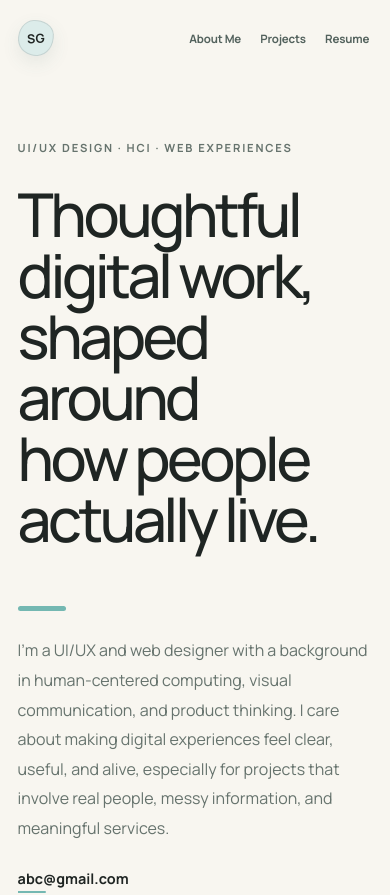
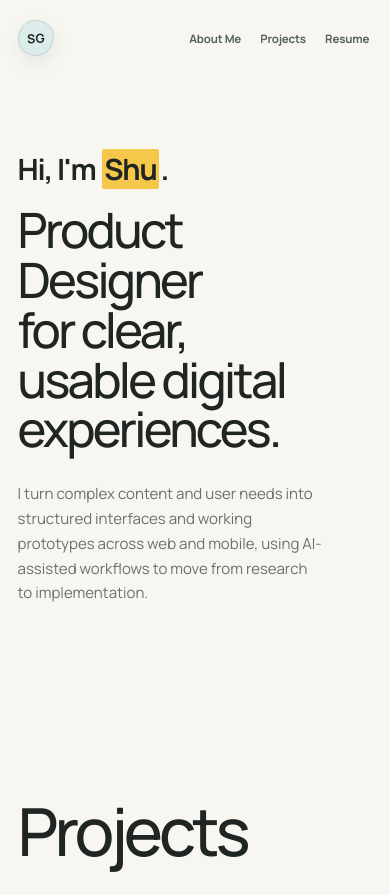
Before and after one commit to ShuyueGe/shuyuege.github.io, a React (Vite) app: page /#/ in a window 390 px wide. Shown: the top 895 px of the page. Built offline with nearby package versions, Linux system fonts and the light colour scheme.

Commit message:
Redesign homepage typography hero

```diff
--- a/src/components/AboutSection.tsx
+++ b/src/components/AboutSection.tsx
@@ -1,22 +1,18 @@
 export function AboutSection() {
   return (
-    <section className="about-section page-shell" id="about">
-      <div className="about-section__heading">
-        <p className="section-label">UI/UX Design · HCI · Web Experiences</p>
-        <h1>Thoughtful digital work, shaped around how people actually live.</h1>
-      </div>
-
-      <div className="about-section__copy">
-        <p>
-          I'm a UI/UX and web designer with a background in human-centered
-          computing, visual communication, and product thinking. I care about
-          making digital experiences feel clear, useful, and alive, especially
-          for projects that involve real people, messy information, and
-          meaningful services.
+    <section className="about-section about-hero page-shell" id="about">
+      <div className="about-hero__content">
+        <p className="about-hero__intro">
+          Hi, I&apos;m <mark className="about-hero__name">Shu</mark>.
         </p>
-        <a className="text-link" href="mailto:abc@gmail.com">
-          abc@gmail.com
-        </a>
+        <h1 className="about-hero__title">
+          Product Designer for clear, usable digital experiences.
+        </h1>
+        <p className="about-hero__description">
+          I turn complex content and user needs into structured interfaces and
+          working prototypes across web and mobile, using AI-assisted workflows
+          to move from research to implementation.
+        </p>
       </div>
     </section>
   );
--- a/src/styles.css
+++ b/src/styles.css
@@ -2649,3 +2649,94 @@ p {
     gap: 1rem;
   }
 }
+
+/* Typography-led homepage hero */
+
+.home-page .about-hero {
+  display: flex;
+  min-height: calc(76dvh - 88px);
+  align-items: center;
+  padding-top: clamp(5rem, 9vw, 8rem);
+  padding-bottom: clamp(6rem, 10vw, 9rem);
+}
+
+.home-page .about-hero__content {
+  width: min(100%, 70rem);
+  margin-inline: auto;
+}
+
+.home-page .about-hero__intro {
+  margin: 0 0 clamp(1.1rem, 2.2vw, 1.75rem);
+  color: var(--color-text);
+  font-size: clamp(1.75rem, 3vw, 2.65rem);
+  font-weight: 650;
+  letter-spacing: -0.04em;
+  line-height: 1.2;
+}
+
+.home-page .about-hero__name {
+  margin-inline: 2px;
+  padding-inline: 2px;
+  border-radius: 2px;
+  background: var(--color-accent);
+  color: inherit;
+  box-decoration-break: clone;
+  -webkit-box-decoration-break: clone;
+}
+
+.home-page .about-hero__title {
+  max-width: 25ch;
+  margin: 0;
+  font-family: inherit;
+  font-size: clamp(2.75rem, 4.9vw, 5rem);
+  font-weight: 500;
+  letter-spacing: -0.055em;
+  line-height: 1.04;
+}
+
+.home-page .about-hero__description {
+  max-width: 70rem;
+  margin: clamp(1.5rem, 3vw, 2.25rem) 0 0;
+  color: var(--color-muted);
+  font-size: clamp(0.92rem, 1.1vw, 1.05rem);
+  line-height: 1.7;
+}
+
+@media (max-width: 900px) {
+  .home-page .about-hero {
+    min-height: auto;
+    padding-top: clamp(5rem, 12vw, 7rem);
+    padding-bottom: clamp(6rem, 14vw, 8rem);
+  }
+
+  .home-page .about-hero__title {
+    max-width: 20ch;
+    font-size: clamp(2.7rem, 8vw, 4.5rem);
+  }
+}
+
+@media (max-width: 600px) {
+  .home-page .about-hero {
+    padding-top: 4.75rem;
+    padding-bottom: 6.5rem;
+  }
+
+  .home-page .about-hero__intro {
+    margin-bottom: 1.15rem;
+    font-size: clamp(1.55rem, 7.5vw, 2rem);
+  }
+
+  .home-page .about-hero__title {
+    max-width: 14ch;
+    font-size: clamp(2.65rem, 12.5vw, 3.8rem);
+    letter-spacing: -0.055em;
+    line-height: 1.02;
+  }
+
+  .home-page .about-hero__description {
+    max-width: 38rem;
+    margin-top: 1.75rem;
+    font-size: 0.94rem;
+    line-height: 1.65;
+  }
+}
```
